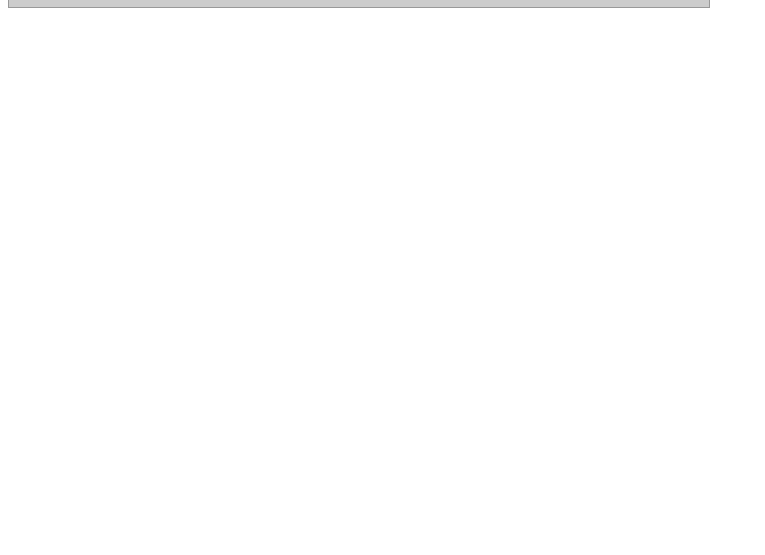
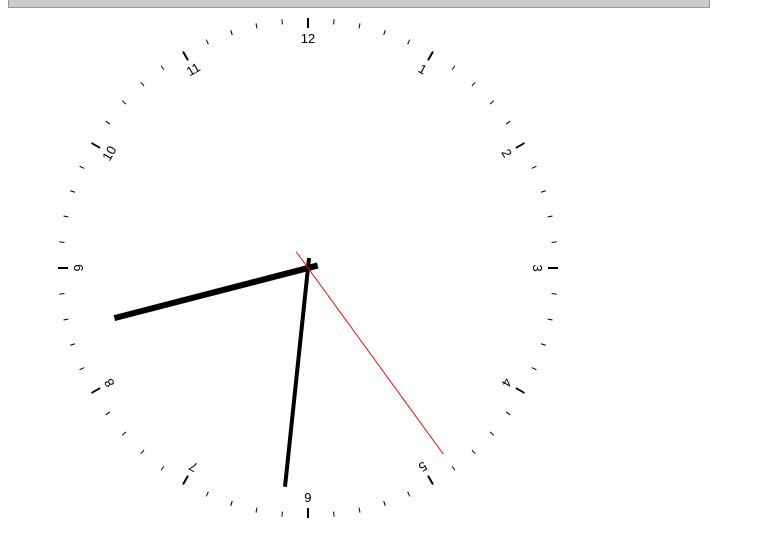
Before and after one commit to tomo-2525/World_watch, a plain HTML site: page index.html in a window 1280 px wide. Shown: the part 185-740 px from the top of the page, without its empty margins (0-765 px from the left). Drawn offline with Linux system fonts and the light colour scheme.

Commit message:
add analog clock

```diff
--- a/index.html
+++ b/index.html
@@ -1,81 +1,11 @@
 <!DOCTYPE html>
-<html>
+<html lang="ja">
 
 <head>
     <meta charset="utf-8">
     <title>世界時計</title>
+</head>
 
-    <!-- <style>
-        #clock {
-            font-family: "Couriew New";
-            background-color: #CCC;
-            border: solid #999 1px;
-            text-align: center;
-            color: #000;
-            width: 680px;
-            padding: 10px;
-        }
-
-        #date {
-            font-size: 20pt;
-        }
-
-        #time {
-            font-size: 42pt;
-        }
-
-        #city {
-            font-display: 20px;
-        }
-    </style>
-
-    <script>
-
-        function clock() {
-            var now = new Date();
-
-            var timeTokyo = now.getTime();
-            var timeUTC = timeTokyo - 9 * 60 * 60 * 1000;
-
-            var cityElement = document.getElementById("city");
-            var index = cityElement.selectedIndex;
-            var timeZone = cityElement.options[index].value;
-
-            var timeCity = timeUTC + timeZone * 60 * 60 * 1000;
-
-            now = new Date(timeCity);
-
-
-            //年月日の取得
-            var year = now.getFullYear();
-            var month = now.getMonth();
-            var day = now.getDate();
-
-
-            var weekArray = ["日曜日", "月曜日", "火曜日", "水曜日", "木曜日", "金曜日", "土曜日"];
-            var week = weekArray[now.getDay()];//配列は０オリジン
-            var dateElement = document.getElementById("date");
-            dateElement.innerHTML = year + "/" + month + "/" + day + "/" + week;
-
-            //時の取得
-            var hour = now.getHours();
-            var min = now.getMinutes();
-            var sec = now.getSeconds();
-            var timeElemnt = document.getElementById("time");
-
-            if (hour < 10) hour = "0" + hour;
-            if (min < 10) min = "0" + min;
-            if (sec < 10) sec = "0" + sec;
-
-            timeElemnt.innerHTML = hour + ":" + min + ":" + sec;
-
-            //１秒毎 clock()を実行する 単位はm秒
-            setTimeout("clock()", 1000);
-        }
-
-    </script> -->
-
-</head>
 
 <body onLoad="clock()">
     <div id="clock">
@@ -88,6 +18,10 @@
             <option value="9" selected> Tokyo
         </select>
     </div>
+    <canvas width="600" height="520">
+        Canvans not supported.
+    </canvas>
+
 </body>
 
 <script src="js/main.js"></script>
--- a/js/main.js
+++ b/js/main.js
@@ -1,18 +1,13 @@
 function clock() {
     var now = new Date();
-
     var timeTokyo = now.getTime();
     var timeUTC = timeTokyo - 9 * 60 * 60 * 1000;
-
     var cityElement = document.getElementById("city");
     var index = cityElement.selectedIndex;
     var timeZone = cityElement.options[index].value;
-
     var timeCity = timeUTC + timeZone * 60 * 60 * 1000;
 
     now = new Date(timeCity);
-
-
     //年月日の取得
     var year = now.getFullYear();
     var month = now.getMonth();
@@ -39,3 +34,105 @@ function clock() {
     //１秒毎 clock()を実行する 単位はm秒
     setTimeout("clock()", 1000);
 }
+
+'use strict';
+
+(() => {
+    class ClockDrawer {
+        constructor(canvas) {
+            this.ctx = canvas.getContext('2d');
+            this.width = canvas.width;
+            this.height = canvas.height;
+        }
+
+        draw(angle, func) {
+            this.ctx.save();
+
+            this.ctx.translate(this.width / 2, this.height / 2);
+            this.ctx.rotate(Math.PI / 180 * angle);
+
+            this.ctx.beginPath();
+            func(this.ctx);
+            this.ctx.stroke();
+
+            this.ctx.restore();
+        }
+
+        clear() {
+            this.ctx.clearRect(0, 0, this.width, this.height);
+        }
+    }
+
+    class Clock {
+        constructor(drawer) {
+            this.r = 250;
+            this.drawer = drawer;
+        }
+
+        drawFace() {
+            for (let angle = 0; angle < 360; angle += 6) {
+                this.drawer.draw(angle, ctx => {
+                    ctx.moveTo(0, -this.r);
+                    if (angle % 30 === 0) {
+                        ctx.lineWidth = 2;
+                        ctx.lineTo(0, -this.r + 10);
+                        ctx.font = '13px Arial';
+                        ctx.textAlign = 'center';
+                        ctx.fillText(angle / 30 || 12, 0, -this.r + 25);
+                    } else {
+                        ctx.lineTo(0, -this.r + 5);
+                    }
+                });
+            }
+        }
+
+        drawHands() {
+            // hour
+            this.drawer.draw(this.h * 30 + this.m * 0.5, ctx => {
+                ctx.lineWidth = 6;
+                ctx.moveTo(0, 10);
+                ctx.lineTo(0, -this.r + 50);
+            });
+
+            // minute
+            this.drawer.draw(this.m * 6, ctx => {
+                ctx.lineWidth = 4;
+                ctx.moveTo(0, 10);
+                ctx.lineTo(0, -this.r + 30);
+            });
+
+            // second
+            this.drawer.draw(this.s * 6, ctx => {
+                ctx.strokeStyle = 'red';
+                ctx.moveTo(0, 20);
+                ctx.lineTo(0, -this.r + 20);
+            });
+        }
+
+        update() {
+            var now = new Date();
+            this.h = now.getHours();
+            this.m = now.getMinutes();
+            this.s = now.getSeconds();
+        }
+
+        run() {
+            this.update();
+            this.drawer.clear();
+            this.drawFace();
+            this.drawHands();
+
+            setTimeout(() => {
+                this.run();
+            }, 100);
+        }
+    }
+
+    const canvas = document.querySelector('canvas');
+    if (typeof canvas.getContext === 'undefined') {
+        return;
+    }
+
+    const clock = new Clock(new ClockDrawer(canvas));
+    clock.run();
+})();
```
